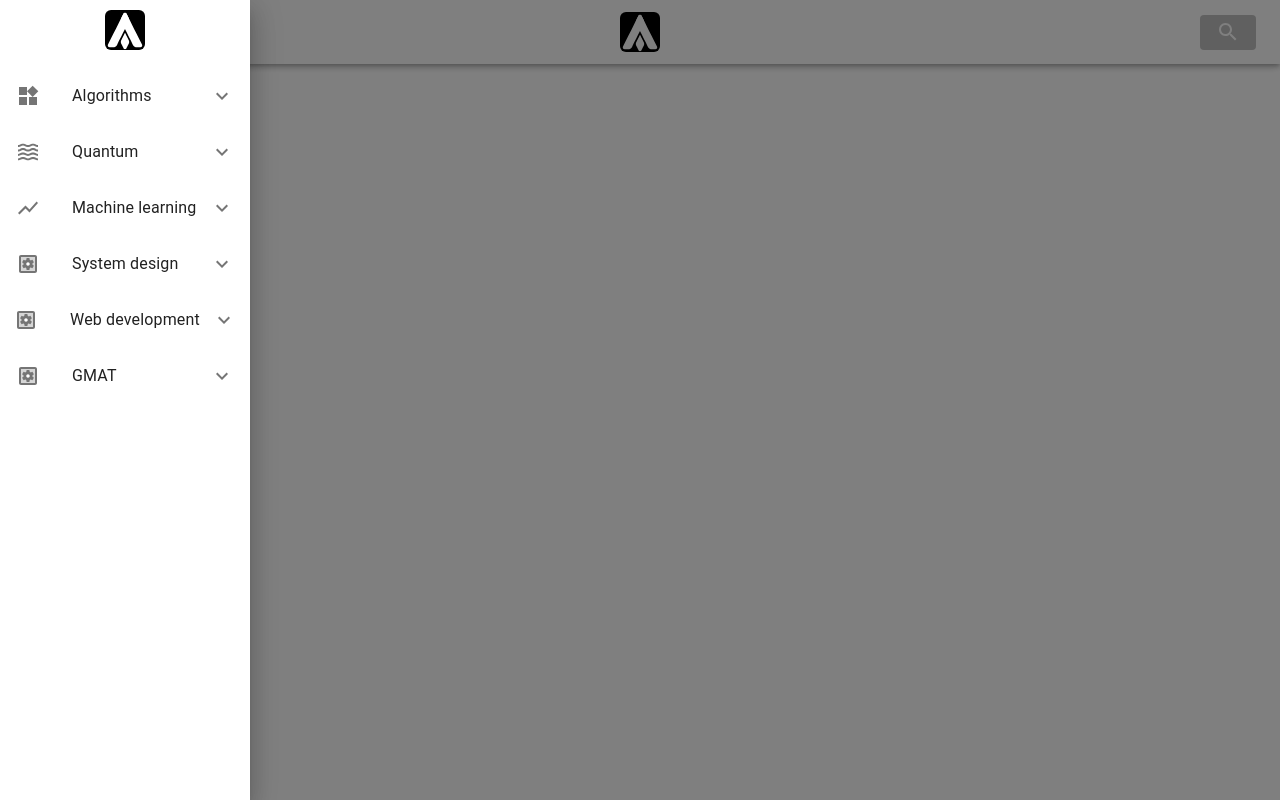
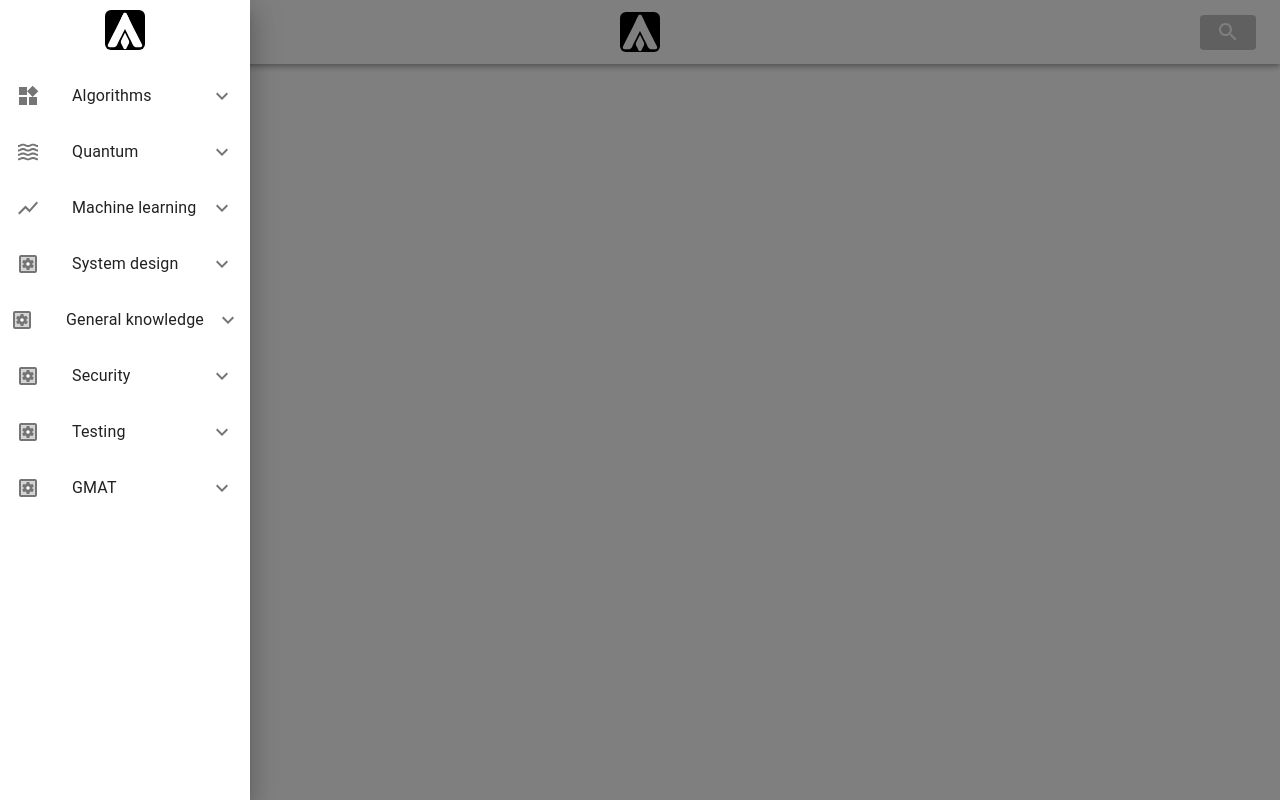
Before and after one commit to marcelltoth/alvis, a React (Create React App) app in the folder client/: page / in a window 1280 px wide. Both pictures are taken after a click on the button "open drawer". Built offline with nearby package versions, Linux system fonts and the light colour scheme.

Commit message:
Add system design notes and security and testing drawer options

```diff
--- a/client/src/components/Drawer/Drawer.tsx
+++ b/client/src/components/Drawer/Drawer.tsx
@@ -34,13 +34,15 @@ const menuItems = [
   { text: 'Machine learning', icon: <ShowChartIcon /> },
   { text: 'System design', icon: <SettingsApplicationsTwoToneIcon /> },
   {
-    text: 'Web development',
+    text: 'General knowledge',
     icon: <SettingsApplicationsTwoToneIcon />,
     children: [
       { text: 'HTTPS', icon: <AcUnitIcon />, onClick: () => {} },
       { text: 'Authentication', icon: <SortIcon /> },
     ],
   },
+  { text: 'Security', icon: <SettingsApplicationsTwoToneIcon /> },
+  { text: 'Testing', icon: <SettingsApplicationsTwoToneIcon /> },
   { text: 'GMAT', icon: <SettingsApplicationsTwoToneIcon /> },
 ]
 
```
Also changed, not shown: 1 other file (tests, documents, lock files or other folders).
